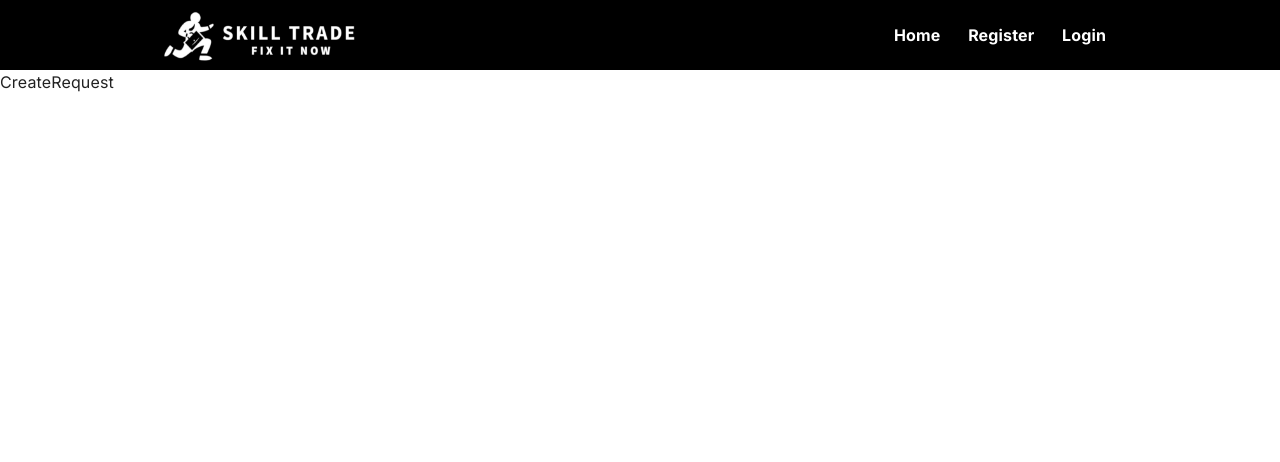
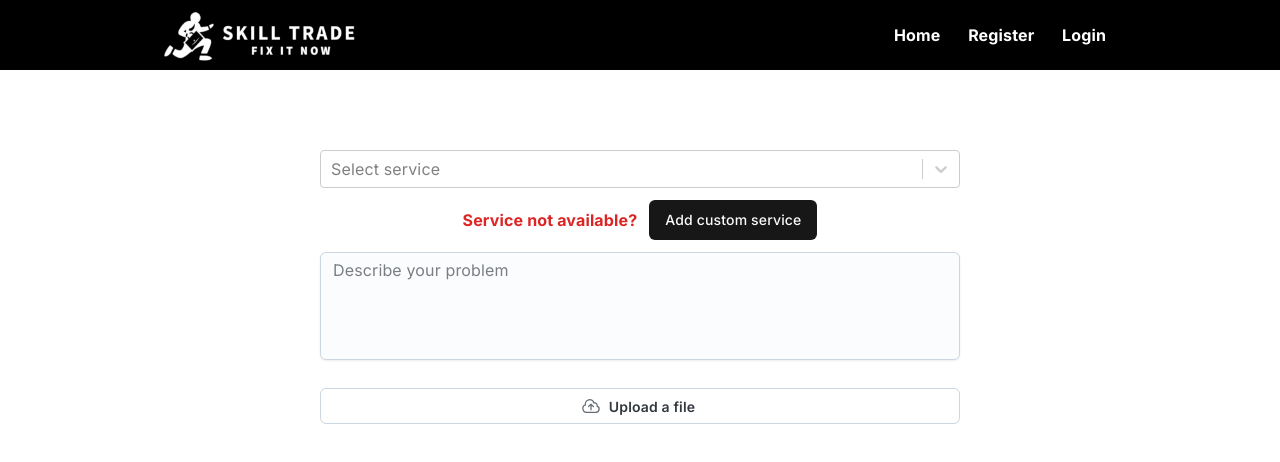
Before and after one commit to AyushSharma72/SkillTrade, a Next.js app: page /create_request in a window 1280 px wide. Shown: the top 462 px of the page. Built offline with nearby package versions, Linux system fonts and the light colour scheme.

Commit message:
userrequestform

```diff
--- a/app/create_request/page.jsx
+++ b/app/create_request/page.jsx
@@ -1,9 +1,130 @@
-import React from 'react'
+"use client";
+import React, { useState } from "react";
+import Select from "react-select";
+import { Input, Textarea } from "@mui/joy";
+import { Button as CustomButton } from "@/components/ui/button";
+import Button from "@mui/joy/Button";
+import SvgIcon from "@mui/joy/SvgIcon";
+import { styled } from "@mui/joy";
+import { MdDeleteOutline } from "react-icons/md";
 
 const CreateRequest = () => {
+  const [isDisabled, SetisDisabled] = useState(false);
+  const [isCustom, SetisCustom] = useState(false);
+  const [revert, Setrevert] = useState(false);
+  const [image, setImage] = useState(null); // State to store the image file and preview
+
+  function AddCustomService() {
+    SetisDisabled(!isDisabled);
+    SetisCustom(!isCustom);
+    Setrevert(!revert);
+  }
+
+  const services = [
+    { value: "electrician", label: "Electrician" },
+    { value: "carpenter", label: "Carpenter" },
+    { value: "plumber", label: "Plumber" },
+    { value: "painter", label: "Painter" },
+    { value: "gardener", label: "Gardener" },
+    { value: "mechanic", label: "Mechanic" },
+    { value: "locksmith", label: "Locksmith" },
+    { value: "handyman", label: "Handyman" },
+    { value: "welder", label: "Welder" },
+    { value: "pest_control", label: "Pest Control" },
+    { value: "roofer", label: "Roofer" },
+    { value: "tiler", label: "Tiler" },
+    { value: "appliance_repair", label: "Appliance Repair" },
+    { value: "flooring_specialist", label: "Flooring Specialist" },
+  ];
+
+  const VisuallyHiddenInput = styled("input")`
+    clip: rect(0 0 0 0);
+    clip-path: inset(50%);
+    height: 1px;
+    overflow: hidden;
+    position: absolute;
+    bottom: 0;
+    left: 0;
+    white-space: nowrap;
+    width: 1px;
+  `;
+
+  const handleFileChange = (e) => {
+    const file = e.target.files[0];
+    if (file) {
+      // Create a URL for the image file and update state
+      const imageUrl = URL.createObjectURL(file);
+      setImage({ file, url: imageUrl });
+    }
+  };
+
   return (
-    <div>CreateRequest</div>
-  )
-}
+    <div className="flex justify-center items-center">
+      <div className="w-1/2 mt-20 flex flex-col gap-y-3 justify-center">
+        <div className="flex flex-col gap-y-3 justify-center">
+          <Select
+            required
+            options={services}
+            isDisabled={isDisabled}
+            id="service_select"
+            placeholder="Select service"
+          />
 
-export default CreateRequest
+          <div className="flex gap-3 items-center justify-center">
+            <p className="font-bold text-red-600">Service not available?</p>
+            <CustomButton onClick={() => AddCustomService()}>
+              {revert ? "Revert" : "Add custom service"}
+            </CustomButton>
+          </div>
+
+          {isCustom ? <Input placeholder="Request custom service" /> : null}
+
+          <Textarea minRows={4} placeholder="Describe your problem" required />
+
+          <div className="flex flex-col items-center mt-4 ">
+            <Button
+              component="label"
+              role={undefined}
+              tabIndex={-1}
+              variant="outlined"
+              color="neutral"
+              className="w-full"
+              startDecorator={
+                <SvgIcon>
+                  <svg
+                    xmlns="http://www.w3.org/2000/svg"
+                    fill="none"
+                    viewBox="0 0 24 24"
+                    strokeWidth={1.5}
+                    stroke="currentColor"
+                  >
+                    <path
+                      strokeLinecap="round"
+                      strokeLinejoin="round"
+                      d="M12 16.5V9.75m0 0l3 3m-3-3l-3 3M6.75 19.5a4.5 4.5 0 01-1.41-8.775 5.25 5.25 0 0110.233-2.33 3 3 0 013.758 3.848A3.752 3.752 0 0118 19.5H6.75z"
+                    />
+                  </svg>
+                </SvgIcon>
+              }
+            >
+              Upload a file
+              <VisuallyHiddenInput type="file" onChange={handleFileChange} />
+            </Button>
+            {image && (
+              <div className="mt-2 flex">
+                <img
+                  src={image.url}
+                  alt="Uploaded preview"
+                  style={{ maxWidth: "100%", height: "auto" }}
+                />
+                <MdDeleteOutline className="text-red-600 text-xl cursor-pointer" onClick={()=>{setImage(null)}}/>
+              </div>
+            )}
+          </div>
+        </div>
+      </div>
+    </div>
+  );
+};
+
+export default CreateRequest;
--- a/package.json
+++ b/package.json
@@ -12,11 +12,12 @@
     "@emotion/react": "^11.13.3",
     "@emotion/styled": "^11.13.0",
     "@mui/icons-material": "^6.0.2",
+    "@mui/joy": "^5.0.0-beta.48",
     "@mui/material": "^6.0.2",
     "@radix-ui/react-select": "^2.1.1",
     "@radix-ui/react-slot": "^1.1.0",
     "@radix-ui/react-tabs": "^1.1.0",
-    "antd": "^5.20.5",
+    "antd": "^5.20.6",
     "class-variance-authority": "^0.7.0",
     "clsx": "^2.1.1",
     "lucide-react": "^0.438.0",
@@ -24,6 +25,8 @@
     "react": "^18",
     "react-dom": "^18",
     "react-hot-toast": "^2.4.1",
+    "react-icons": "^5.3.0",
+    "react-select": "^5.8.0",
     "react-spinners": "^0.14.1",
     "tailwind-merge": "^2.5.2",
     "tailwindcss-animate": "^1.0.7",
```
Also changed, not shown: 1 other file (tests, documents, lock files or other folders).
